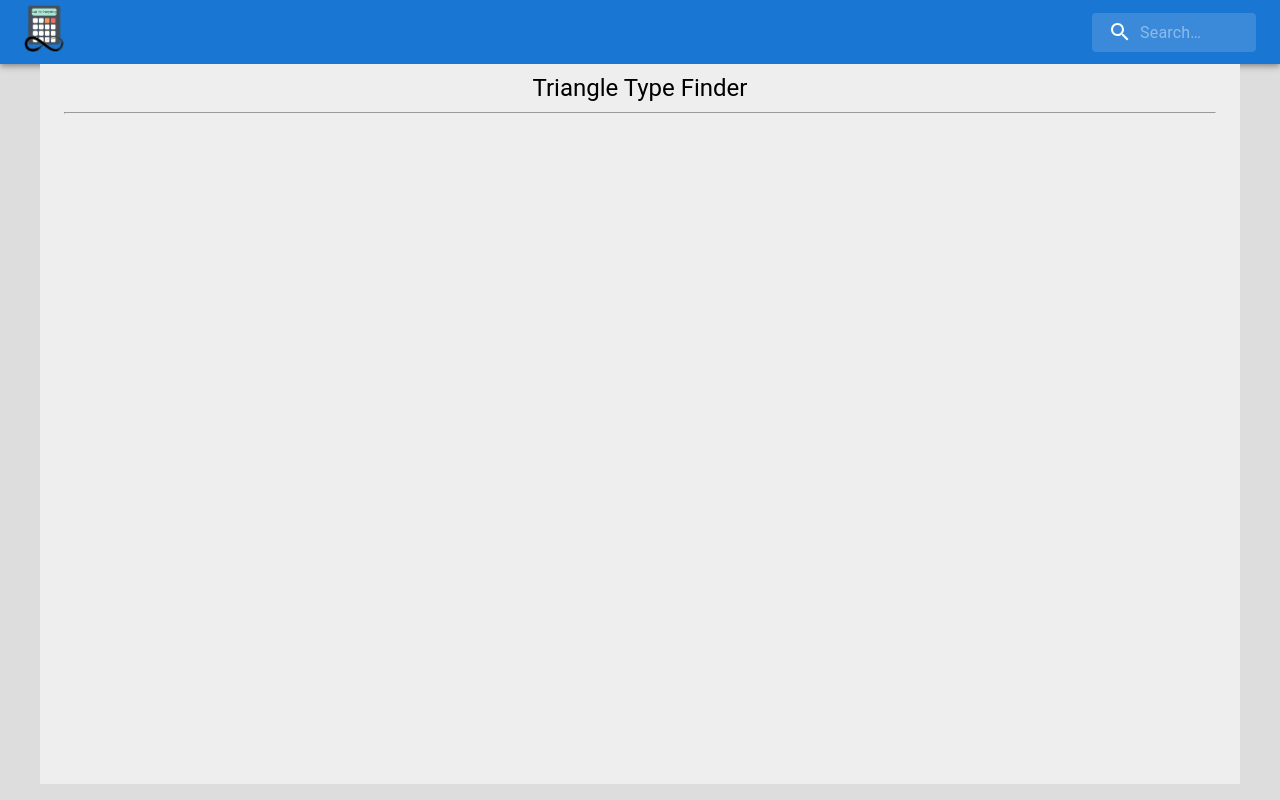
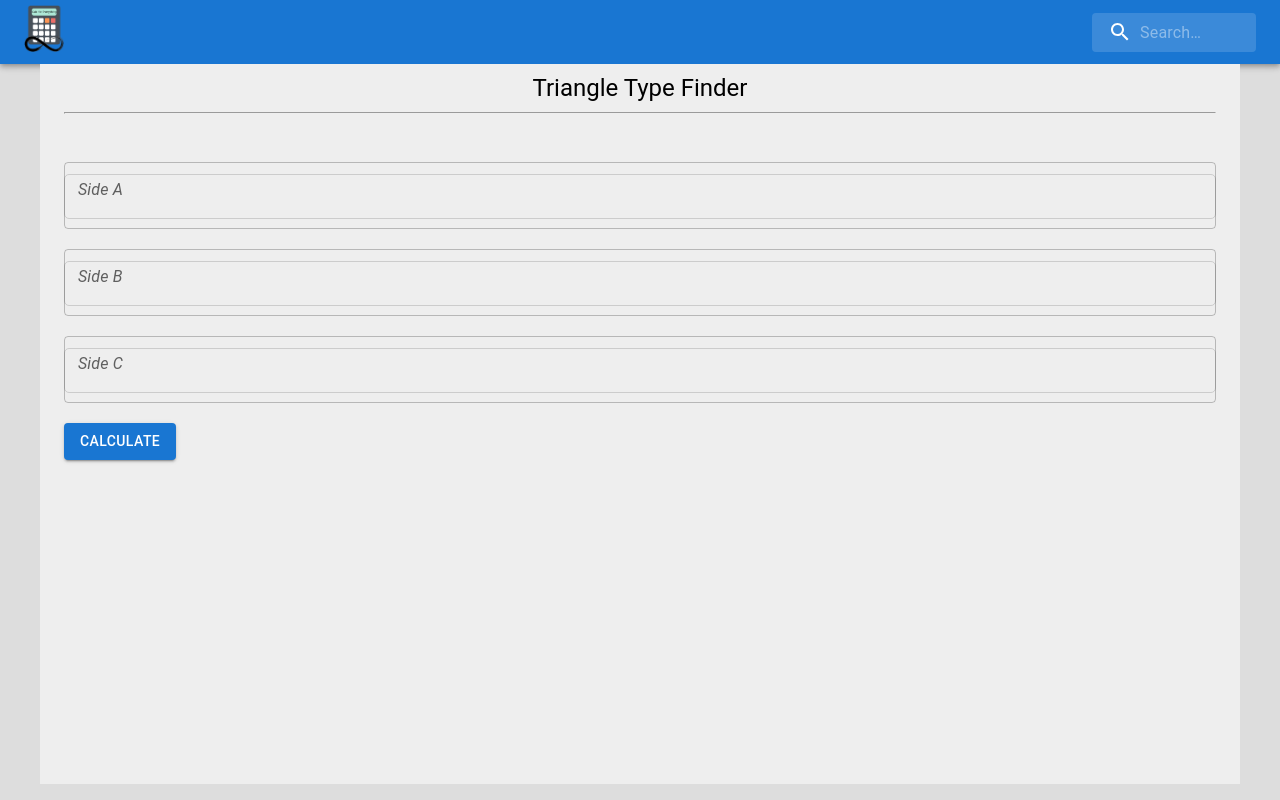
Before and after one commit to SarthakKeshari/calc_for_everything, a React (Create React App) app in the folder calculators/: page /triangletypefinder in a window 1280 px wide. Built offline with nearby package versions, Linux system fonts and the light colour scheme.

Commit message:
Added Triangle Type Finder Calculator

```diff
--- a/calculators/src/mathematical/triangleTypeFinder/MainTriangleTypeFinder.js
+++ b/calculators/src/mathematical/triangleTypeFinder/MainTriangleTypeFinder.js
@@ -1,14 +1,78 @@
-import React from 'react';
-import { Container, Typography } from '@mui/material';
+import React, { useState } from "react";
+import { Container, Typography, Button, TextField } from "@mui/material";
 
-function MainTriangleTypeFinder(){
-    return(
-        <Container maxWidth="lg" sx={{ bgcolor: '#eeeeee', minHeight: '90vh', paddingY:"10" }}>
-            <Typography pt={1} variant='h5' sx = {{textAlign: "center"}}>Triangle Type Finder</Typography>
-            <hr/>
-            <br/>
-        </Container>
-    )
+function MainTriangleTypeFinder() {
+  const [sideA, setSideA] = useState("");
+  const [sideB, setSideB] = useState("");
+  const [sideC, setSideC] = useState("");
+  const [result, setResult] = useState("");
+  const handleCalculations = () => {
+    const a = parseFloat(sideA);
+    const b = parseFloat(sideB);
+    const c = parseFloat(sideC);
+    if (a <= 0 || b <= 0 || c <= 0) {
+      setResult("Invalid Triangle");
+      return;
+    }
+    if (a == b && b == c && a == c) {
+      setResult("Equilateral Triangle");
+    } else if (a == b || b == c || a == c) {
+      setResult("Isoceles Triangle");
+    } else {
+      setResult("Scalene Triangle");
+    }
+  };
+
+  return (
+    <Container
+      maxWidth="lg"
+      sx={{ bgcolor: "#eeeeee", minHeight: "90vh", paddingY: "10" }}
+    >
+      <Typography pt={1} variant="h5" sx={{ textAlign: "center" }}>
+        Triangle Type Finder
+      </Typography>
+      <hr />
+      <br />
+
+      <TextField
+        label="Side A"
+        type="number"
+        style={{ marginTop: "20px" }}
+        fullWidth
+        value={sideA}
+        onChange={(e) => setSideA(e.target.value)}
+      />
+      <TextField
+        label="Side B"
+        type="number"
+        style={{ marginTop: "20px" }}
+        fullWidth
+        value={sideB}
+        onChange={(e) => setSideB(e.target.value)}
+      />
+      <TextField
+        label="Side C"
+        type="number"
+        style={{ marginTop: "20px" }}
+        fullWidth
+        value={sideC}
+        onChange={(e) => setSideC(e.target.value)}
+      />
+      <Button
+        variant="contained"
+        color="primary"
+        onClick={handleCalculations}
+        style={{ marginTop: "20px" }}
+      >
+        Calculate
+      </Button>
+      {result && (
+        <Typography variant="h5" style={{ marginTop: "20px" }}>
+          Result : {result}
+        </Typography>
+      )}
+    </Container>
+  );
 }
 
 export default MainTriangleTypeFinder;
```
